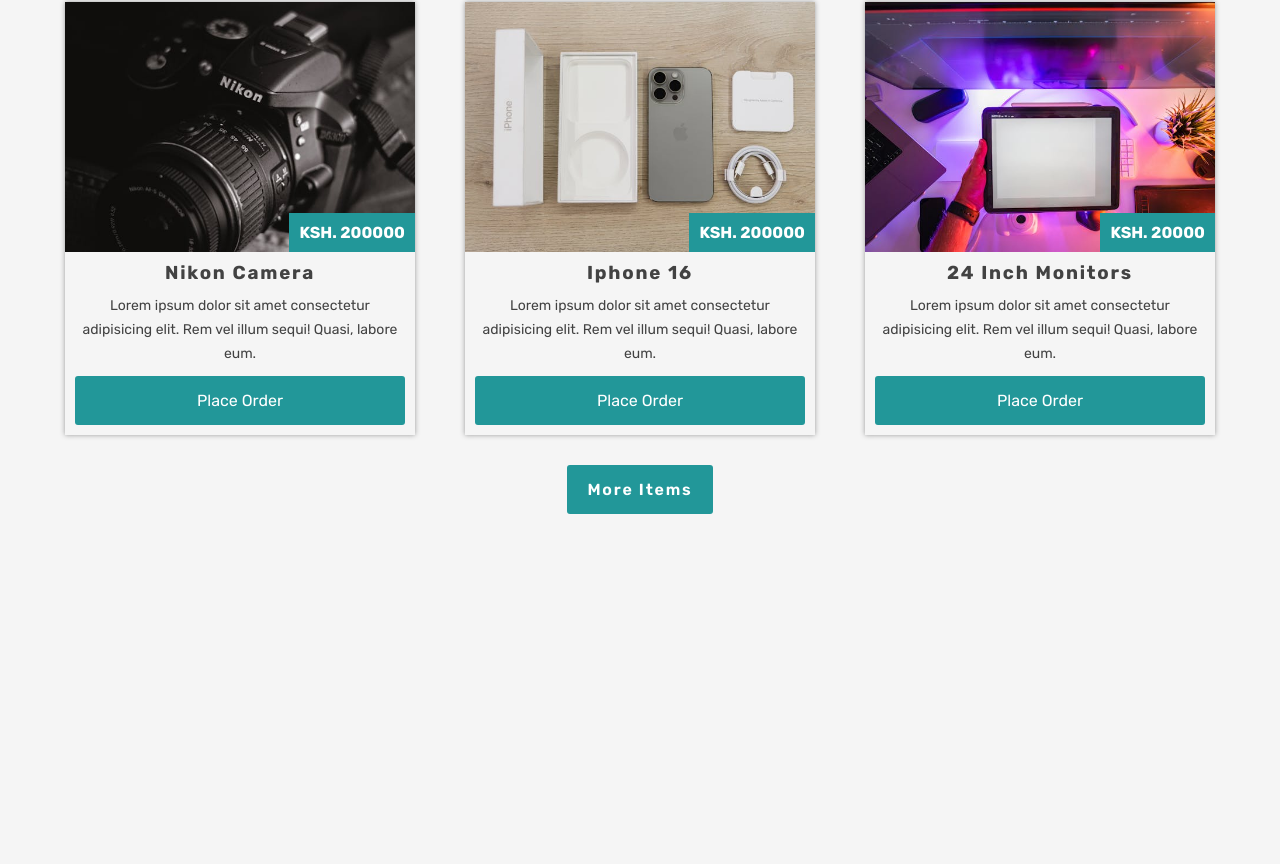
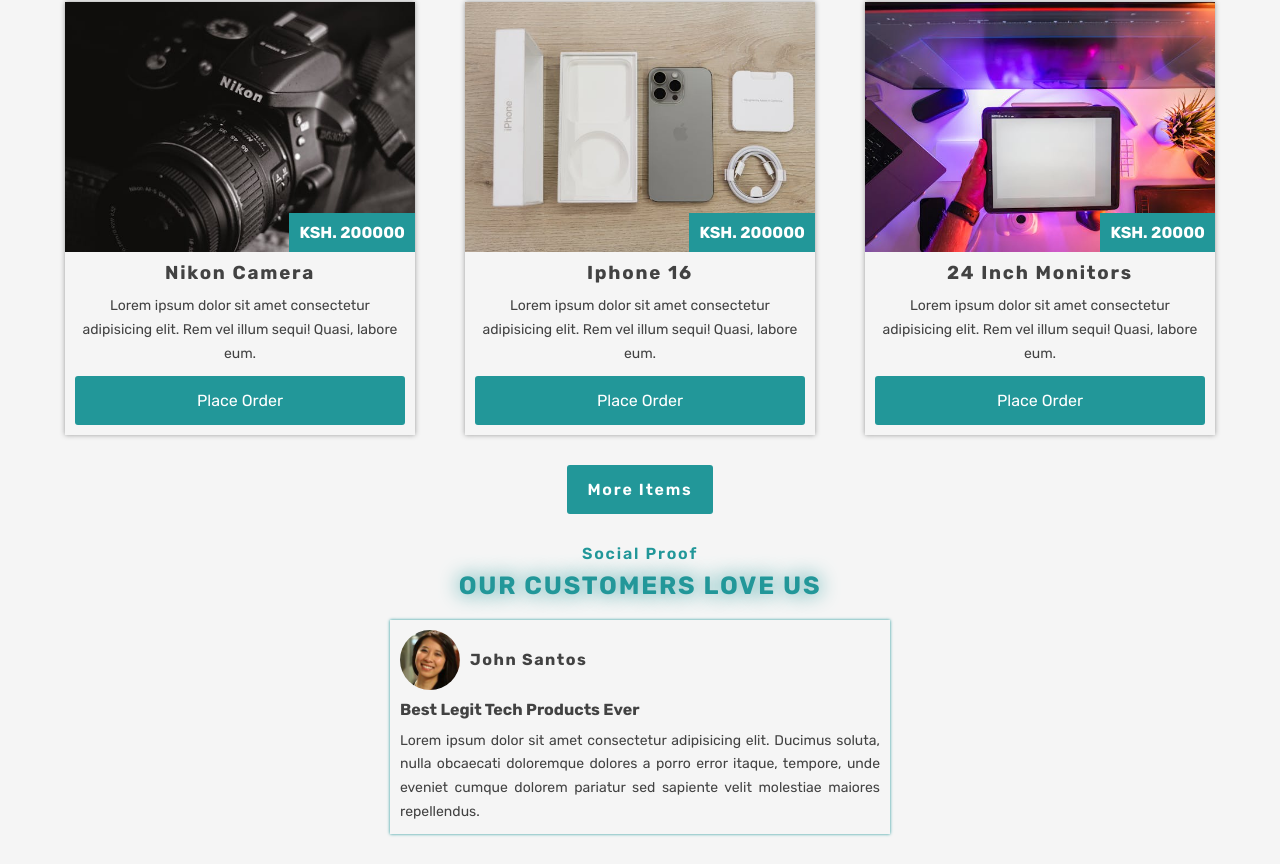
Before and after one commit to codeme254/powerhouse-code-along, a React (Vite) app: page / in a window 1280 px wide. Shown: the part 1615-2479 px from the top of the page. Before the commit the page ends 2159 px from the top, so only its background shows below. Built offline with nearby package versions, Linux system fonts and the light colour scheme.

Commit message:
create the testimony card

```diff
--- a/src/App.jsx
+++ b/src/App.jsx
@@ -2,6 +2,7 @@
 import Header from "./components/Header/Header";
 import Hero from "./components/Hero/Hero";
 import Catalogue from "./components/Catalogue/Catalogue";
+import Testimonies from "./components/Testimonies/Testimonies";
 
 function App() {
   return (
@@ -9,6 +10,7 @@
       <Header />
       <Hero />
       <Catalogue />
+      <Testimonies />
     </>
   );
 }
--- /dev/null
+++ b/src/components/Testimonies/Testimonies.jsx
@@ -0,0 +1,35 @@
+import Title from "../Title/Title";
+import "./testimonies.css";
+import customer1 from "../../assets/customer-1.jpg";
+
+function TestimonyCard({ customerAvatar, customerName, title, text }) {
+  return (
+    <div className="testimony-card">
+      <div className="testimony-card-customer-details">
+        <img src={customerAvatar} alt={customerName} />
+        <h4 className="testimony-card-customer-name">{customerName}</h4>
+      </div>
+      <h4 className="testimony-title">{title}</h4>
+      <p className="testimony-text">{text}</p>
+    </div>
+  );
+}
+
+function Testimonies() {
+  return (
+    <section>
+      <Title mainTitle="our customers love us" subtitle="social proof" />
+
+      <div className="testimonies-container">
+        <TestimonyCard
+          customerAvatar={customer1}
+          customerName="john santos"
+          title="best legit tech products ever"
+          text="Lorem ipsum dolor sit amet consectetur adipisicing elit. Ducimus soluta, nulla obcaecati doloremque dolores a porro error itaque, tempore, unde eveniet cumque dolorem pariatur sed sapiente velit molestiae maiores repellendus."
+        />
+      </div>
+    </section>
+  );
+}
+
+export default Testimonies;
--- /dev/null
+++ b/src/components/Testimonies/testimonies.css
@@ -0,0 +1,35 @@
+.testimony-card {
+  box-shadow: 0 0 3px var(--color-primary);
+  width: 50rem;
+  margin: 2rem auto;
+  padding: 1rem;
+}
+
+.testimony-card-customer-details {
+  display: flex;
+  gap: 1rem;
+  align-items: center;
+}
+
+.testimony-card-customer-details img {
+  --size: 6rem;
+  width: var(--size);
+  height: var(--size);
+  border-radius: 50%;
+}
+
+.testimony-card-customer-name {
+  text-transform: capitalize;
+  letter-spacing: 1.5px;
+}
+
+.testimony-title {
+  text-transform: capitalize;
+  margin: 1rem 0;
+}
+
+.testimony-text {
+  font-size: 1.4rem;
+  line-height: 1.7;
+  text-align: justify;
+}
```
